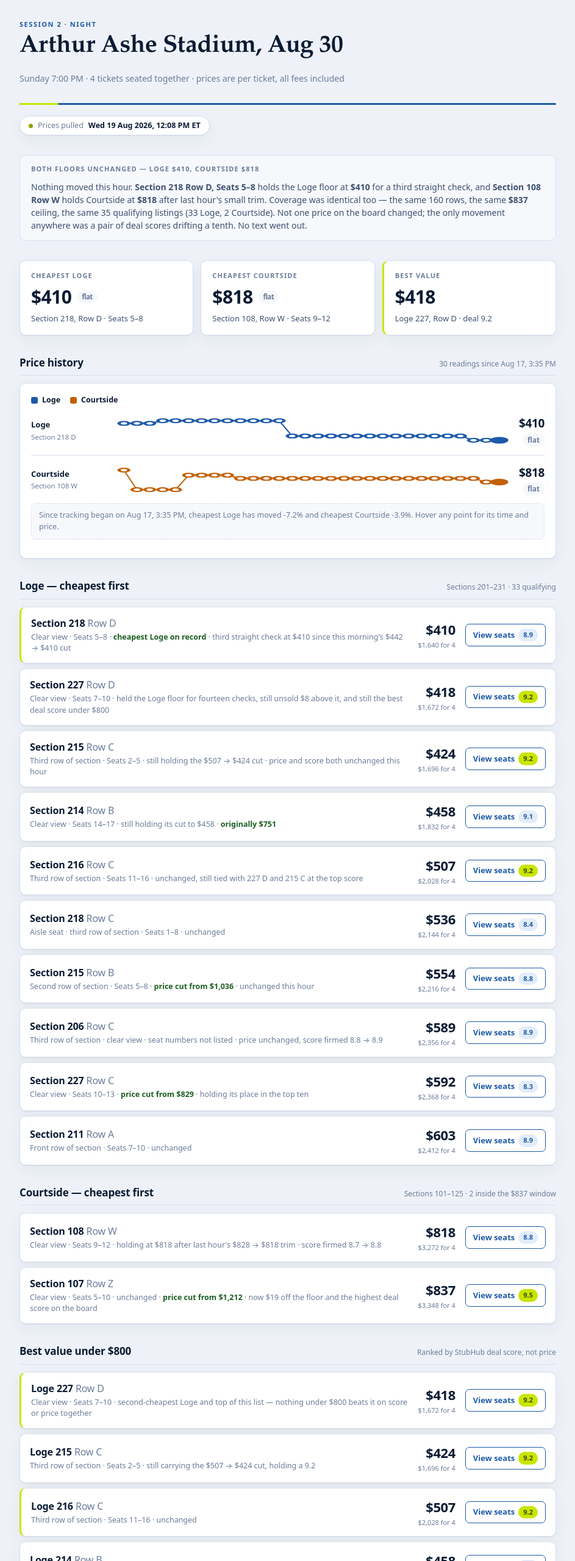
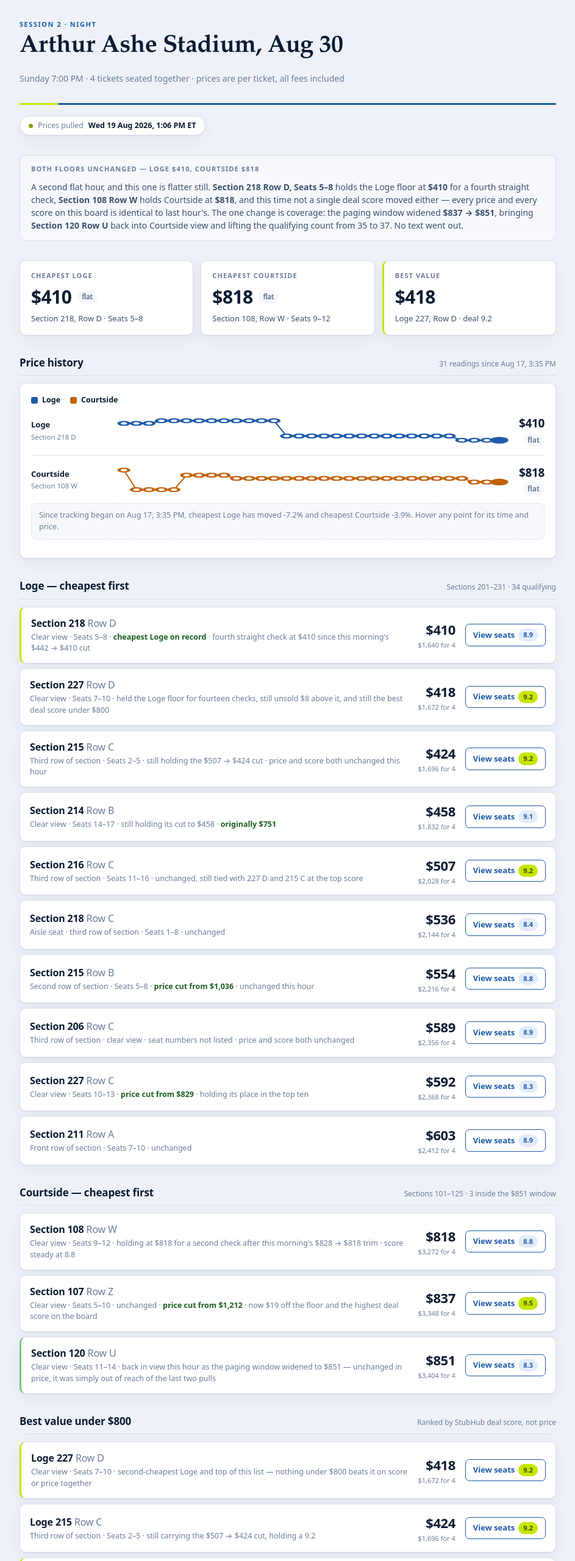
Before and after one commit to shawnvink/ashe-night-session, a plain HTML site: page index.html in a window 1280 px wide. Shown: the top 2560 px of the page at 61% size, without its empty margins (168-1111 px from the left). Drawn offline with Linux system fonts and the light colour scheme.

Commit message:
board update

```diff
--- a/board.html
+++ b/board.html
@@ -243,13 +243,13 @@
     <div class="stamp">
       <span class="dot"></span>
       <span class="lbl">Prices pulled</span>
-      <span class="val">Wed 19 Aug 2026, 12:08 PM ET</span>
+      <span class="val">Wed 19 Aug 2026, 1:06 PM ET</span>
     </div>
   </header>
 
   <div class="banner calm">
     <span class="tag">Both floors unchanged &mdash; Loge $410, Courtside $818</span>
-    <span class="msg">Nothing moved this hour. <b>Section 218 Row D, Seats 5&ndash;8</b> holds the Loge floor at <b>$410</b> for a third straight check, and <b>Section 108 Row W</b> holds Courtside at <b>$818</b> after last hour's small trim. Coverage was identical too &mdash; the same 160 rows, the same <b>$837</b> ceiling, the same 35 qualifying listings (33 Loge, 2 Courtside). Not one price on the board changed; the only movement anywhere was a pair of deal scores drifting a tenth. No text went out.</span>
+    <span class="msg">A second flat hour, and this one is flatter still. <b>Section 218 Row D, Seats 5&ndash;8</b> holds the Loge floor at <b>$410</b> for a fourth straight check, <b>Section 108 Row W</b> holds Courtside at <b>$818</b>, and this time not a single deal score moved either &mdash; every price and every score on this board is identical to last hour's. The one change is coverage: the paging window widened <b>$837 &rarr; $851</b>, bringing <b>Section 120 Row U</b> back into Courtside view and lifting the qualifying count from 35 to 37. No text went out.</span>
   </div>
 
   <div class="tiles">
@@ -287,11 +287,11 @@
   <section>
     <div class="head">
       <h2>Loge &mdash; cheapest first</h2>
-      <span class="note">Sections 201&ndash;231 &middot; 33 qualifying</span>
+      <span class="note">Sections 201&ndash;231 &middot; 34 qualifying</span>
     </div>
     <div class="rows">
       <a class="row best" href="https://www.stubhub.com/us-open-tennis-flushing-tickets-8-30-2026/event/159351052/?quantity=4&amp;listingId=13675215146">
-        <span class="seat"><span class="id">Section 218 <em>Row D</em></span><span class="notes">Clear view &middot; Seats 5&ndash;8 &middot; <span class="flag">cheapest Loge on record</span> &middot; third straight check at $410 since this morning's $442 &rarr; $410 cut</span></span>
+        <span class="seat"><span class="id">Section 218 <em>Row D</em></span><span class="notes">Clear view &middot; Seats 5&ndash;8 &middot; <span class="flag">cheapest Loge on record</span> &middot; fourth straight check at $410 since this morning's $442 &rarr; $410 cut</span></span>
         <span class="price"><span class="amt">$410</span><span class="per">$1,640 for 4</span></span>
         <span class="go">View seats <span class="chip">8.9</span></span>
       </a>
@@ -326,7 +326,7 @@
         <span class="go">View seats <span class="chip">8.8</span></span>
       </a>
       <a class="row" href="https://www.stubhub.com/us-open-tennis-flushing-tickets-8-30-2026/event/159351052/?quantity=4&amp;listingId=13724902663">
-        <span class="seat"><span class="id">Section 206 <em>Row C</em></span><span class="notes">Third row of section &middot; clear view &middot; seat numbers not listed &middot; price unchanged, score firmed 8.8 &rarr; 8.9</span></span>
+        <span class="seat"><span class="id">Section 206 <em>Row C</em></span><span class="notes">Third row of section &middot; clear view &middot; seat numbers not listed &middot; price and score both unchanged</span></span>
         <span class="price"><span class="amt">$589</span><span class="per">$2,356 for 4</span></span>
         <span class="go">View seats <span class="chip">8.9</span></span>
       </a>
@@ -346,11 +346,11 @@
   <section>
     <div class="head">
       <h2>Courtside &mdash; cheapest first</h2>
-      <span class="note">Sections 101&ndash;125 &middot; 2 inside the $837 window</span>
+      <span class="note">Sections 101&ndash;125 &middot; 3 inside the $851 window</span>
     </div>
     <div class="rows">
       <a class="row" href="https://www.stubhub.com/us-open-tennis-flushing-tickets-8-30-2026/event/159351052/?quantity=4&amp;listingId=13706450479">
-        <span class="seat"><span class="id">Section 108 <em>Row W</em></span><span class="notes">Clear view &middot; Seats 9&ndash;12 &middot; holding at $818 after last hour's $828 &rarr; $818 trim &middot; score firmed 8.7 &rarr; 8.8</span></span>
+        <span class="seat"><span class="id">Section 108 <em>Row W</em></span><span class="notes">Clear view &middot; Seats 9&ndash;12 &middot; holding at $818 for a second check after this morning's $828 &rarr; $818 trim &middot; score steady at 8.8</span></span>
         <span class="price"><span class="amt">$818</span><span class="per">$3,272 for 4</span></span>
         <span class="go">View seats <span class="chip">8.8</span></span>
       </a>
@@ -358,6 +358,11 @@
         <span class="seat"><span class="id">Section 107 <em>Row Z</em></span><span class="notes">Clear view &middot; Seats 5&ndash;10 &middot; unchanged &middot; <span class="cut">price cut from $1,212</span> &middot; now $19 off the floor and the highest deal score on the board</span></span>
         <span class="price"><span class="amt">$837</span><span class="per">$3,348 for 4</span></span>
         <span class="go">View seats <span class="chip top">9.5</span></span>
+      </a>
+      <a class="row new" href="https://www.stubhub.com/us-open-tennis-flushing-tickets-8-30-2026/event/159351052/?quantity=4&amp;listingId=13619639463">
+        <span class="seat"><span class="id">Section 120 <em>Row U</em></span><span class="notes">Clear view &middot; Seats 11&ndash;14 &middot; back in view this hour as the paging window widened to $851 &mdash; unchanged in price, it was simply out of reach of the last two pulls</span></span>
+        <span class="price"><span class="amt">$851</span><span class="per">$3,404 for 4</span></span>
+        <span class="go">View seats <span class="chip">8.3</span></span>
       </a>
     </div>
   </section>
@@ -404,11 +409,11 @@
   <a class="all" href="https://www.stubhub.com/us-open-tennis-flushing-tickets-8-30-2026/event/159351052/?quantity=4&amp;sortBy=price">See all listings on StubHub &rarr;</a>
 
   <div class="fine">
-    <p><strong>What is on this board.</strong> Listings that seat 4 together in Loge or Courtside at $1,500 or less per ticket, all fees included &mdash; 35 found on this check, 33 Loge and 2 Courtside, with the cheapest of each tier shown. Wheelchair-accessible listings are excluded. Promenade is excluded.</p>
+    <p><strong>What is on this board.</strong> Listings that seat 4 together in Loge or Courtside at $1,500 or less per ticket, all fees included &mdash; 37 found on this check, 34 Loge and 3 Courtside, with the cheapest of each tier shown. Wheelchair-accessible listings are excluded. Promenade is excluded.</p>
     <p><strong>Prices are verified against the live page.</strong> Every figure here is the number StubHub itself returns for a quantity of 4, read straight from the live listing data and cross-checked by script before publishing. Every link opens at quantity 4, so you land on the same four seats at the same price shown here.</p>
-    <p><strong>Coverage caveat.</strong> 160 listings loaded before the paging limit, sorted cheapest first. Everything loaded is priced at or below <strong>$837</strong>, so the cheapest figure in each tier is definitive &mdash; but there may be further qualifying listings between $837 and the $1,500 ceiling that are not in the count of 35. That ceiling is unchanged from last hour, so the count is comparable this time; it fell from $874 the hour before, which is why three Courtside rows that were visible earlier ($851, $857, $874) are still out of view. Courtside is the tier this hits hardest &mdash; two rows shown rather than the five that were visible before the window contracted.</p>
-    <p><strong>Read of the market.</strong> The flattest hour since tracking began. Every price on this board is identical to last hour's: <strong>Section 218 Row D, Seats 5&ndash;8 at $410</strong> holds the Loge floor for a third check, $1,640 all-in for four and still the cheapest Loge on record, and <strong>Section 108 Row W at $818</strong> holds Courtside after last hour's token $10 trim. The gap between the tiers stays $408. Coverage was a carbon copy too &mdash; 160 rows, the same $837 ceiling, the same 35 qualifying listings split 33 Loge and 2 Courtside &mdash; so unlike last hour, nothing here is an artifact of the window moving. The only changes anywhere were two deal scores firming a tenth with no price behind them: Section 206 Row C 8.8 &rarr; 8.9 and Courtside 108 Row W 8.7 &rarr; 8.8. The best-value list is unchanged in both membership and order, still led by 227 Row D at $418 on a 9.2. Eleven markdowns are standing in the wanted tiers, the largest still Section 219 Row A cut from $1,401 to $792. No text went out: both floors are flat, well inside the 5% threshold.</p>
-    <p><strong>Prices pulled Wed 19 Aug 2026, 12:08 PM ET.</strong> If that stamp is not from the last hour or so, this board did not refresh and the prices may be out of date &mdash; check StubHub directly rather than trusting them. Inventory moves &mdash; confirm on StubHub before buying.</p>
+    <p><strong>Coverage caveat.</strong> 160 listings loaded before the paging limit, sorted cheapest first. Everything loaded is priced at or below <strong>$851</strong>, so the cheapest figure in each tier is definitive &mdash; but there may be further qualifying listings between $851 and the $1,500 ceiling that are not in the count of 37. That ceiling rose from $837 last hour, which is the entire reason the count went 35 &rarr; 37: Section 120 Row U at $851 came back into Courtside view and one further Loge listing above $603 came with it. Nothing was newly listed and nothing sold. Two Courtside rows seen earlier in the day ($857 and $874) are still outside the window.</p>
+    <p><strong>Read of the market.</strong> Flatter than last hour, which was itself the flattest on record. Every price <em>and</em> every deal score on this board is identical to the 12:08 PM pull &mdash; last hour at least had two scores drifting a tenth; this hour not even that moved. <strong>Section 218 Row D, Seats 5&ndash;8 at $410</strong> holds the Loge floor for a fourth check, $1,640 all-in for four and still the cheapest Loge on record, and <strong>Section 108 Row W at $818</strong> holds Courtside for a second. The gap between the tiers stays $408. The best-value list is unchanged in membership and order, still led by 227 Row D at $418 on a 9.2, with three listings tied at the top score. The only difference anywhere is coverage: the paging window widened $837 &rarr; $851, so Section 120 Row U reappeared in Courtside and the qualifying count went 35 &rarr; 37 &mdash; a change in what the pull can see, not in what is for sale. Eleven markdowns are standing in the wanted tiers, the largest still Section 219 Row A cut from $1,401 to $792. No text went out: both floors are flat at 0.0%, well inside the 5% threshold.</p>
+    <p><strong>Prices pulled Wed 19 Aug 2026, 1:06 PM ET.</strong> If that stamp is not from the last hour or so, this board did not refresh and the prices may be out of date &mdash; check StubHub directly rather than trusting them. Inventory moves &mdash; confirm on StubHub before buying.</p>
   </div>
 
 </div>
@@ -446,7 +451,8 @@ const READINGS = [
   {date:"2026-08-19", label:"Aug 19, 9:06 AM", loge:418, loge_seat:"227 D", cs:828, cs_seat:"108 W"},
   {date:"2026-08-19", label:"Aug 19, 10:08 AM", loge:410, loge_seat:"218 D", cs:828, cs_seat:"108 W"},
   {date:"2026-08-19", label:"Aug 19, 11:08 AM", loge:410, loge_seat:"218 D", cs:818, cs_seat:"108 W"},
-  {date:"2026-08-19", label:"Aug 19, 12:08 PM", loge:410, loge_seat:"218 D", cs:818, cs_seat:"108 W"}
+  {date:"2026-08-19", label:"Aug 19, 12:08 PM", loge:410, loge_seat:"218 D", cs:818, cs_seat:"108 W"},
+  {date:"2026-08-19", label:"Aug 19, 1:06 PM", loge:410, loge_seat:"218 D", cs:818, cs_seat:"108 W"}
 ];
 
 (function(){
```
